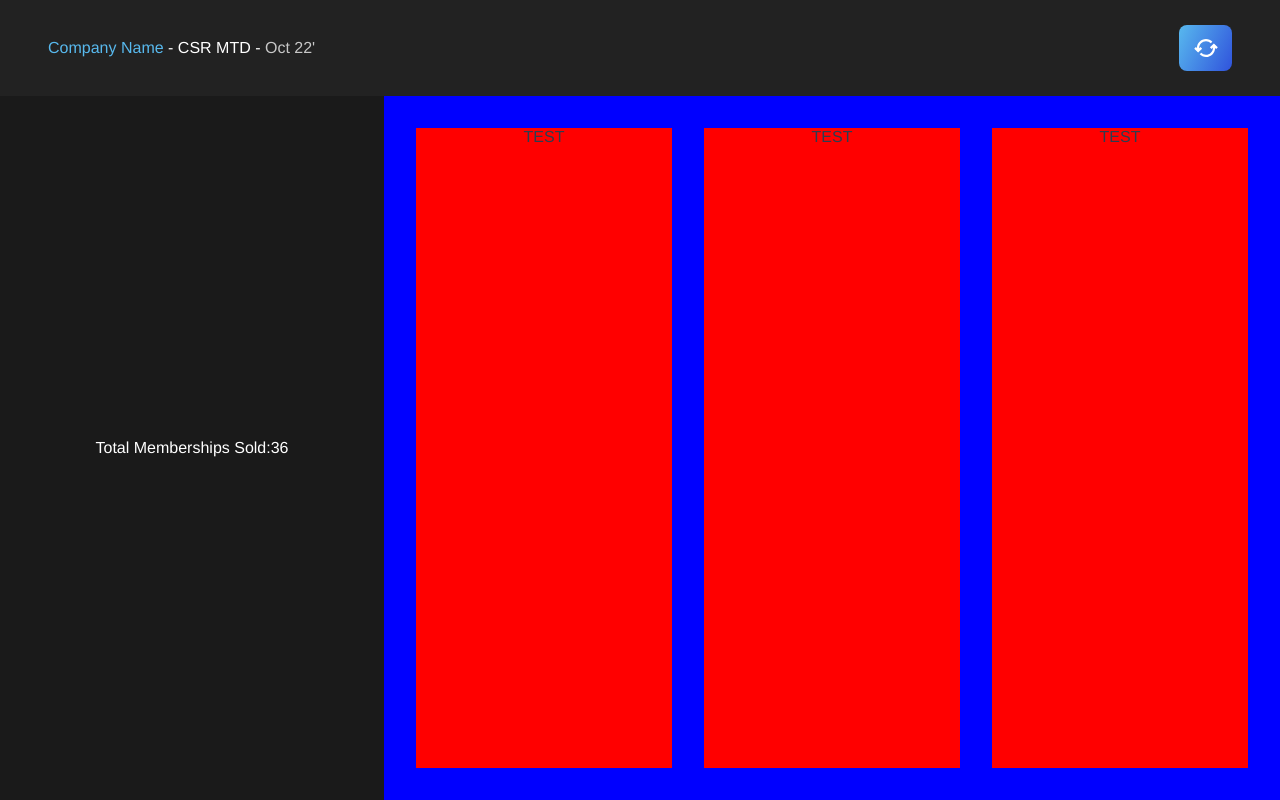
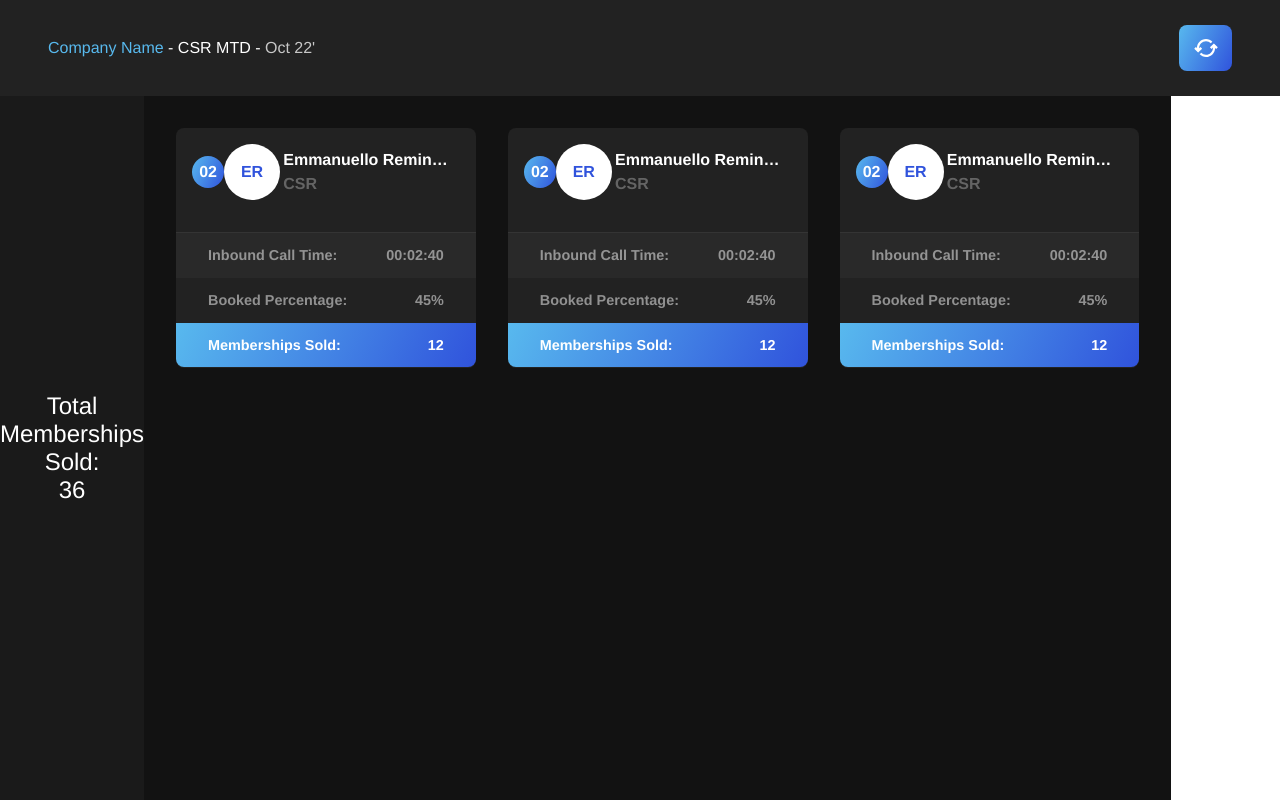
Before and after one commit to federomaniuk/vue-interview, a Vue app: page / in a window 1280 px wide. Built offline with nearby package versions, Linux system fonts and the light colour scheme.

Commit message:
Card component WIP

```diff
--- a/src/components/MemberListComponent.vue
+++ b/src/components/MemberListComponent.vue
@@ -20,7 +20,7 @@ export default {
 
 <style scoped lang="scss">
   .memberListContainer {
-    background-color: blue;
+    background-color: $darkerGray;
     display: grid;
     grid-template-columns: 1fr 1fr 1fr;
     grid-gap: 2rem;
--- a/src/components/TotalMembershipsComponent.vue
+++ b/src/components/TotalMembershipsComponent.vue
@@ -21,9 +21,11 @@ export default {
   margin: 0;
   color: white;
   display: flex;
+  flex-direction: column;
   align-items: center;
   justify-content: center;
   height: 100%;
+  font-size: 1.5rem;
 }
 p {
   margin: 0;
--- a/src/components/UI/ButtonComponent.vue
+++ b/src/components/UI/ButtonComponent.vue
@@ -17,7 +17,7 @@ export default {
 <style lang="scss">
 $boxShadow: 0 .5rem .75rem rgba(88, 185, 238, .5);
 button {
-  background: linear-gradient(295deg, $primaryColor 0%, $secondaryColor 100%);
+  background: $standardGradient;
   border-radius: $standardRadius;
   display: flex;
   justify-content: center;
--- a/src/components/UI/MemberCardComponent.vue
+++ b/src/components/UI/MemberCardComponent.vue
@@ -1,22 +1,110 @@
 <template>
   <div class="cardContainer">
-    TEST
+    <div class="cardHeader">
+      <div class="employeeId">02</div>
+      <div class="employeeImage">ER</div>
+      <div class="employeeData">
+        <p class="employeeName">Emmanuello Reminder</p>
+        <p class="employeePosition">CSR</p>
+      </div>
+    </div>
+    <ul class="membershipData">
+      <li v-for="(data, index) in membershipData" :key="index" :id="data.id">
+        <p>{{ data.title }}: </p>
+        <p>{{ data.stat }}</p>
+      </li>
+    </ul>
   </div>
 </template>
 
 <script>
 export default {
-  props: {
-    to: { type: String, default: "#" },
-    btnClass: { type: String, default: "btn btn-primary" },
-    icon: { type: String }
-  }
+  data () {
+    return {
+      membershipData: [
+        { title: 'Inbound Call Time', stat: '00:02:40' },
+        { title: 'Booked Percentage', stat: '45%' },
+        { title: 'Memberships Sold', stat: '12' }
+      ],
+    };
+  },
 };
 </script>
 
-<style lang="scss">
+<style scoped lang="scss">
+$idSize: 2rem;
+$imgSize: 3.5rem;
 .cardContainer {
-  background-color: red;
+  background-color: $gray;
   width: 100%;
+  height: 15rem;
+  display: flex;
+  flex-direction: column;
+  border-radius: $standardRadius;
+  .cardHeader {
+    display: flex;
+    justify-content: space-evenly;
+    align-items: center;
+    height: 4rem;
+    padding: 1rem 1rem;
+    .employeeId, .employeeImage {
+      background: $standardGradient;
+      width: $idSize;
+      height: $idSize;
+      display: flex;
+      justify-content: center;
+      align-items: center;
+      border-radius: 100%;
+      font-weight: 600;
+      color: white;
+    }
+    .employeeImage {
+      width: $imgSize;
+      height: $imgSize;
+      background: white;
+      color: $primaryColor;
+    }
+    .employeeData {
+      text-align: left;
+      font-weight: 600;
+      display: flex;
+      flex-direction: column;
+      justify-content: center;
+      p {
+        margin: 0.2rem;
+      }
+      .employeeName {
+        text-overflow: ellipsis;
+        white-space: nowrap;
+        overflow: hidden;
+        width: 95%;
+        color: white;
+      }
+      .employeePosition {
+        color: rgba(255, 255, 255, .3);
+      }
+    }
+  }
+  .membershipData {
+    padding: 0;
+    li {
+      list-style: none;
+      display: flex;
+      justify-content: space-between;
+      padding: 0 2rem;
+      color: rgba(255, 255, 255, .5);
+      font-weight: 600;
+      font-size: .9rem;
+      &:first-child {
+        background-color: rgba(255, 255, 255, .03);
+        border-top: 1px solid rgba(255, 255, 255, .05)
+      }
+      &:last-child {
+        background: $standardGradient;
+        color: white;
+        border-radius: 0 0 $standardRadius $standardRadius;
+      }
+    }
+  }
 }
 </style>
--- a/src/scss/_variables.scss
+++ b/src/scss/_variables.scss
@@ -15,3 +15,9 @@ $gray: rgba(34, 34, 34, 1);
 $darkGray: rgba(26, 26, 26, 1);
 
 $darkerGray: rgba(18, 18, 18, 1);
+
+$standardGradient: linear-gradient(
+  295deg,
+  $primaryColor 0%,
+  $secondaryColor 100%
+);
--- a/src/views/HomeView.vue
+++ b/src/views/HomeView.vue
@@ -22,7 +22,7 @@ export default {
 <style lang="scss" scoped>
   .membershipContainer {
     display: grid;
-    grid-template-columns: .3fr .7fr;
+    grid-template-columns: .27fr .73fr;
     height: calc(100vh - 6rem);
     position: relative;
   }
```
